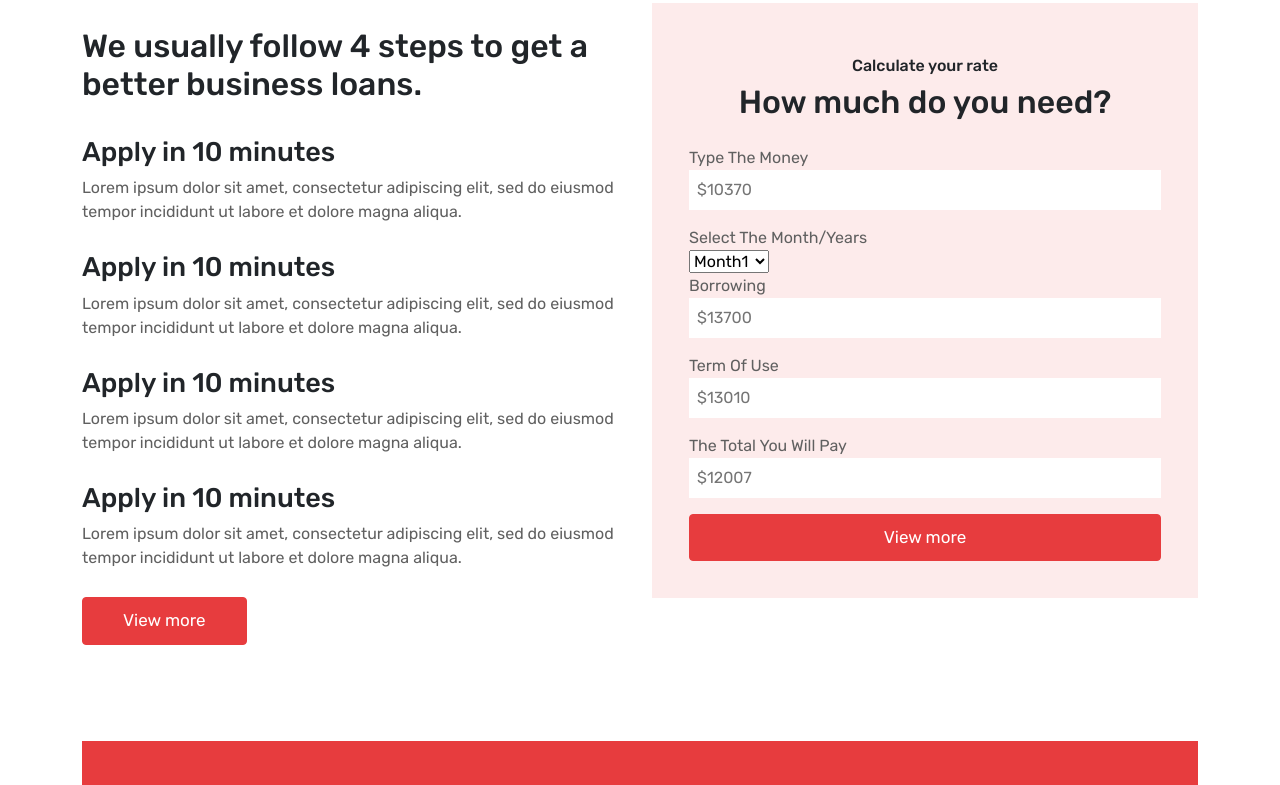
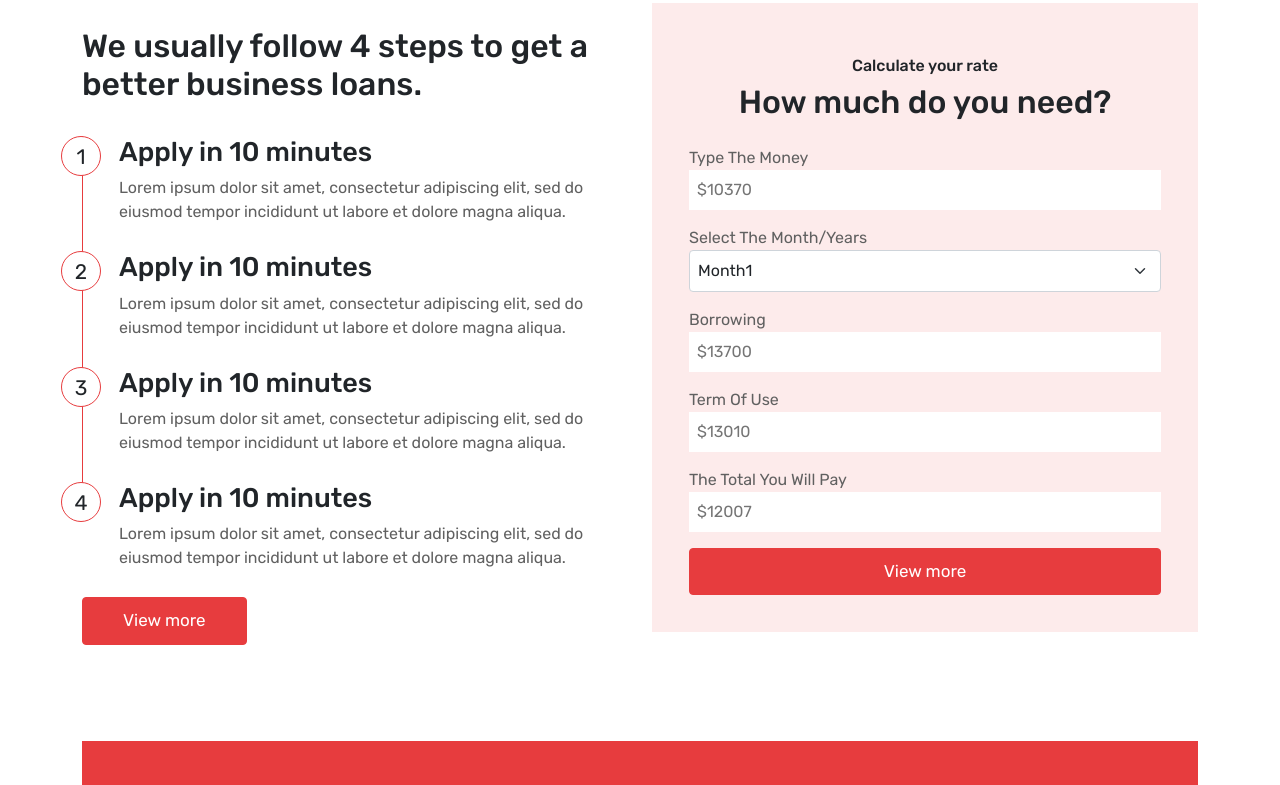
Before and after one commit to DevRayhan/day-33, a plain HTML site: page index.html in a window 1280 px wide. Shown: the part 2629-3414 px from the top of the page. Drawn offline with nearby package versions, Linux system fonts and the light colour scheme.

Commit message:
contact add

```diff
--- a/css/style.css
+++ b/css/style.css
@@ -311,8 +311,37 @@ img{
 /* contact section start */
 
 .contact-left ul {
-    padding: 0;
+    position: relative;
+    padding-left: 37px;
 }
+
+.contact-left ul::before {
+    position: absolute;
+    content: "";
+    top: 0;
+    left: 0;
+    width: 1px;
+    height: calc( 100% - 83px) ;
+    background-color: #e73c3e;
+}
+.contact-left ul li{
+    position: relative;
+}
+.contact-left ul li::before {
+    position: absolute;
+    content: attr(data-counte);
+    top: 0;
+    left: -58px;
+    width: 40px;
+    height: 40px;
+    background: white;
+    border: 1px solid #e73c3e;
+    border-radius: 50%;
+    text-align: center;
+    line-height: 40px;
+    font-size: 21px;
+}
+
 .contact-left ul li {
     list-style: none;
     margin-bottom: 27px;
@@ -335,7 +364,6 @@ label{
     outline: none;
     border: none;
 }
-
 /* phone section start */
 .phone{
     background: #e73c3e;
@@ -378,6 +406,7 @@ label{
 .company-left h2 {
     margin-bottom: 37px;
     font-size: 37px;
+    font-weight: 600;
 }
 .company-item {
     margin-bottom: 23px;
--- a/index.html
+++ b/index.html
@@ -232,19 +232,19 @@
               <div class="contact-left">
               <h2 class="py-4">We usually follow 4 steps to get a better business loans.</h2>
               <ul>
-                <li>
+                <li data-counte="1">
                   <h4>Apply in 10 minutes</h4>
                   <p>Lorem ipsum dolor sit amet, consectetur adipiscing elit, sed do eiusmod tempor incididunt ut labore et dolore magna aliqua.</p>
                 </li>
-                <li>
+                <li data-counte="2">
                   <h4>Apply in 10 minutes</h4>
                   <p>Lorem ipsum dolor sit amet, consectetur adipiscing elit, sed do eiusmod tempor incididunt ut labore et dolore magna aliqua.</p>
                 </li>
-                <li>
+                <li data-counte="3">
                   <h4>Apply in 10 minutes</h4>
                   <p>Lorem ipsum dolor sit amet, consectetur adipiscing elit, sed do eiusmod tempor incididunt ut labore et dolore magna aliqua.</p>
                 </li>
-                <li>
+                <li data-counte="4">
                   <h4>Apply in 10 minutes</h4>
                   <p>Lorem ipsum dolor sit amet, consectetur adipiscing elit, sed do eiusmod tempor incididunt ut labore et dolore magna aliqua.</p>
                 </li>
@@ -265,12 +265,12 @@
                     <label for="">Type The Money</label>
                     <input class="input-group p-2 mb-3" type="text" placeholder="$10370">
 
-                    <div class="select-part">
+                    <div class=" ">
                       <label for="">Select The Month/Years</label>
-                    <select name="" id="">
-                      <option value="">Month1</option>
+                    <select class="form-select p-2 mb-3 " name="" id="">
+                      <option selected value="">Month1</option>
                       <option value="">Month2</option>
-                      <option value="">Month3</option>
+                      <option  value="">Month3</option>
                       <option value="">Month4</option>
                       <option value="">Month5</option>
                       <option value="">Month6</option>
```
